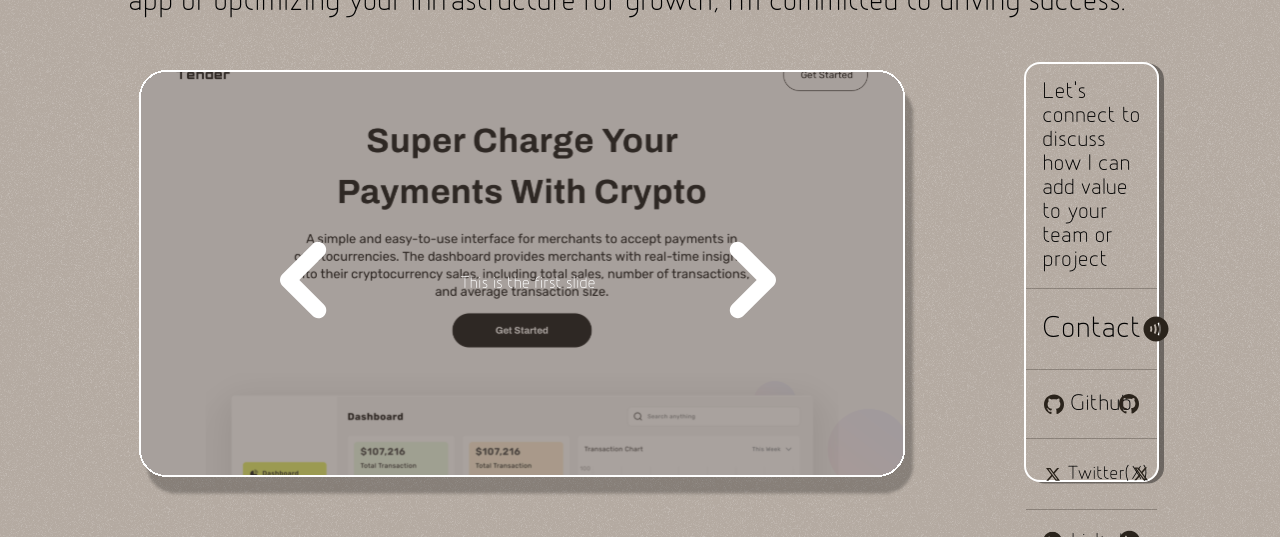
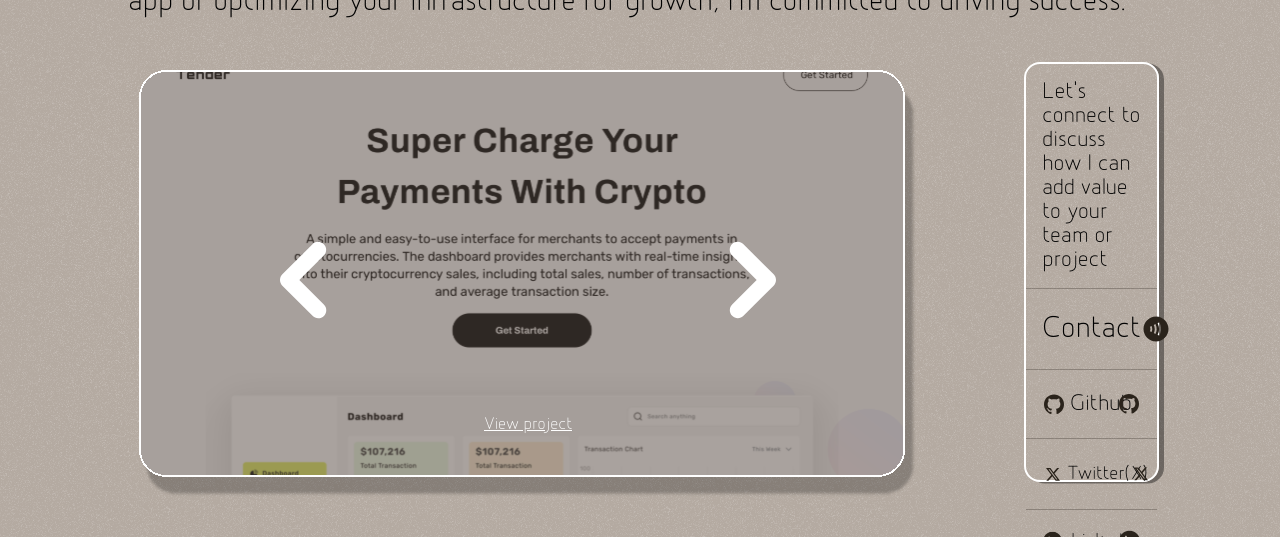
Before and after one commit to Akinsuyiphilip/beardkoda, a Next.js app: page / in a window 1280 px wide. Shown: the part 1503-2040 px from the top of the page. Built offline with nearby package versions, Linux system fonts and the light colour scheme.

Commit message:
changed some styles

```diff
--- a/src/app/page.tsx
+++ b/src/app/page.tsx
@@ -7,11 +7,12 @@ export default function Home() {
   return (
     <>
       <div className="w-screen relative overflow-hidden">
-        <div className="absolut">
-          <div className="flex fixed text-[32px] bg-[#C4BBB6] h-14 p-0 m-0 w-full justify-start z-10">
+        <div className="relative">
+          <div className="flex pointer-events-none fixed text-[32px] bg-gradient-to-b from-[#C4BBB6] via-[#C4BBB6]/80 to-transparent h-[6rem] p-0 m-0 w-full justify-start z-10">
             <h4 className=" font-designiobold text-[32px] ml-9 mt-6">
               Akinsuyi Joshua Akinyemi
             </h4>
+            <div className="absolute bottom-0 left-0 w-full h-[18px]  "></div>
           </div>
         </div>
 
--- a/src/components/contactPage.tsx
+++ b/src/components/contactPage.tsx
@@ -17,19 +17,23 @@ export default function ContactPage() {
   const slides = [
     {
       image: slide1,
-      text: "This is the first slide",
+      text: "View project",
+      href: "https://tender.cash",
     },
     {
       image: slide2,
-      text: "This is the second slide",
+      text: "View project",
+      href: "https://pakt.world",
     },
     {
       image: slide3,
-      text: "This is the third slide",
+      text: "View project",
+      href: "https://myaza.co",
     },
     {
       image: slide4,
-      text: "This is the fourth slide",
+      text: "View project",
+      href: "https://bitmama.io",
     },
   ];
 
@@ -69,10 +73,15 @@ export default function ContactPage() {
                 />
 
                 {/* Text Overlay */}
-                <div className="absolute inset-0 flex items-center justify-center">
-                  <p className="text-white text-lg px-4 py-2 rounded-md">
+                <div className="absolute bottom-[50px] left-[340px] flex items-center justify-center underline">
+                  <a
+                    href={slides[currentSlide].href}
+                    target="_blank"
+                    rel="noopener noreferrer"
+                    className="text-white text-lg px-4 py-2 rounded-md"
+                  >
                     {slides[currentSlide].text}
-                  </p>
+                  </a>
                 </div>
               </div>
               <div className="flex justify-between absolute">
```
